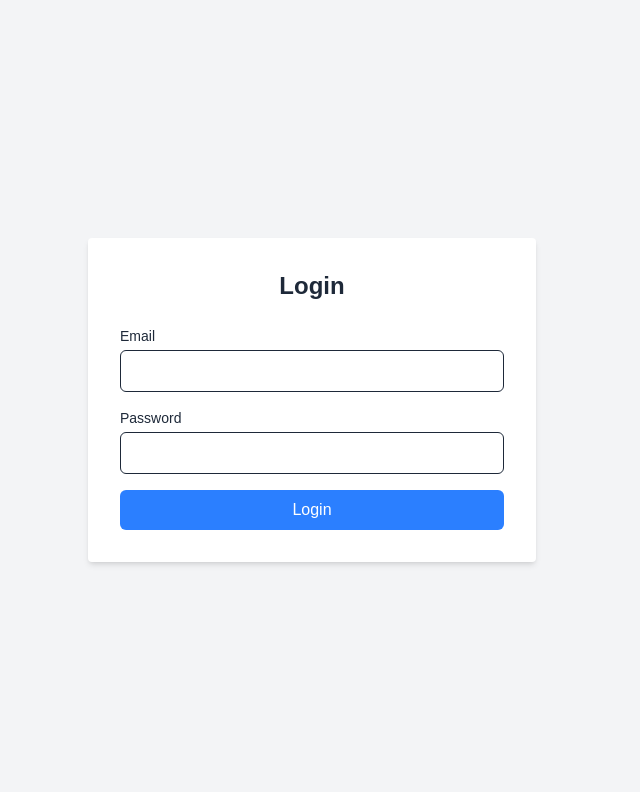
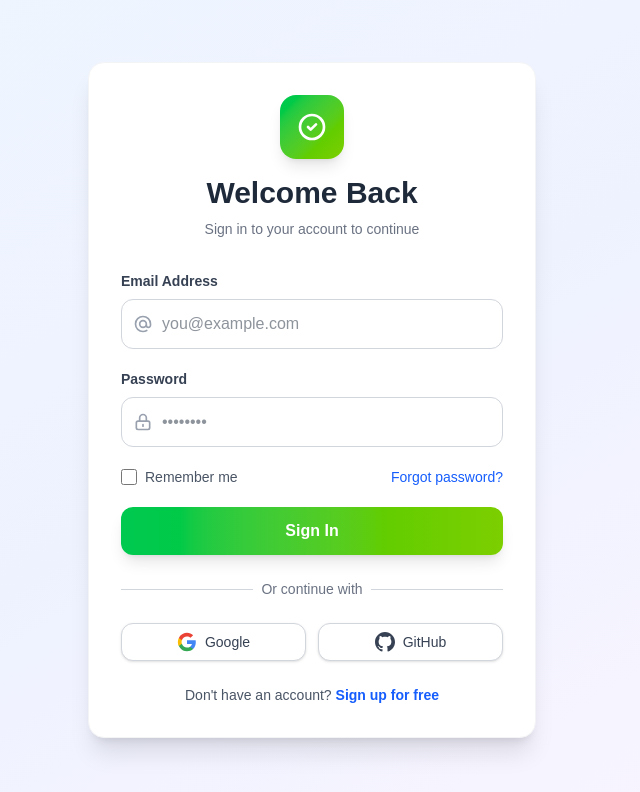
Before and after one commit to M-Ahsan-Iqbal/Task-Management-System, a Next.js app in the folder task-manager-frontend/: page /login in a window 1280 px wide. Shown: the top 792 px of the page, without its empty margins (328-968 px from the left). Built offline with nearby package versions, Linux system fonts and the light colour scheme.

Commit message:
login page changes

```diff
--- a/task-manager-frontend/app/(auth)/login/page.tsx
+++ b/task-manager-frontend/app/(auth)/login/page.tsx
@@ -26,7 +26,9 @@ export default function LoginPage() {
     formData: FormData,
   ): Promise<LoginState> {
     try {
-      const response = await authService.login(formData);
+      const email = formData.get("email") as string;
+      const password = formData.get("password") as string;
+      const response = await authService.login({ email, password });
 
       console.log("login response:", response);
 
@@ -48,47 +50,159 @@ export default function LoginPage() {
   }
 
   return (
-    <div className="min-h-screen flex items-center justify-center bg-gray-100 text-gray-800">
-      <div className="bg-white p-8 rounded shadow-md w-full max-w-md">
-        <h2 className="text-2xl font-bold mb-6 text-center">Login</h2>
+    <div className="min-h-screen flex items-center justify-center bg-gradient-to-br from-blue-50 via-indigo-50 to-purple-50 px-4">
+      <div className="bg-white p-8 rounded-2xl shadow-xl w-full max-w-md border border-gray-100">
+        {/* Header */}
+        <div className="text-center mb-8">
+          <div className="inline-flex items-center justify-center w-16 h-16 bg-gradient-to-br from-green-500 to-lime-500 rounded-2xl mb-4 shadow-lg">
+            <svg className="w-8 h-8 text-white" fill="none" stroke="currentColor" viewBox="0 0 24 24">
+              <path strokeLinecap="round" strokeLinejoin="round" strokeWidth={2} d="M9 12l2 2 4-4m6 2a9 9 0 11-18 0 9 9 0 0118 0z" />
+            </svg>
+          </div>
+          <h2 className="text-3xl font-bold text-gray-800 mb-2">Welcome Back</h2>
+          <p className="text-gray-500 text-sm">Sign in to your account to continue</p>
+        </div>
 
-        <form action={formAction} className="space-y-4">
+        <form action={formAction} className="space-y-5">
+          {/* Error Alert */}
           {state?.error && (
-            <p className="text-red-500 text-sm">{state.error}</p>
+            <div className="bg-red-50 border-l-4 border-red-500 p-4 rounded-lg">
+              <div className="flex items-center">
+                <svg className="w-5 h-5 text-red-500 mr-2" fill="currentColor" viewBox="0 0 20 20">
+                  <path fillRule="evenodd" d="M10 18a8 8 0 100-16 8 8 0 000 16zM8.707 7.293a1 1 0 00-1.414 1.414L8.586 10l-1.293 1.293a1 1 0 101.414 1.414L10 11.414l1.293 1.293a1 1 0 001.414-1.414L11.414 10l1.293-1.293a1 1 0 00-1.414-1.414L10 8.586 8.707 7.293z" clipRule="evenodd" />
+                </svg>
+                <p className="text-red-700 text-sm font-medium">{state.error}</p>
+              </div>
+            </div>
           )}
 
+          {/* Success Alert */}
           {state?.success && (
-            <p className="text-green-500 text-sm">{state.success}</p>
+            <div className="bg-green-50 border-l-4 border-green-500 p-4 rounded-lg">
+              <div className="flex items-center">
+                <svg className="w-5 h-5 text-green-500 mr-2" fill="currentColor" viewBox="0 0 20 20">
+                  <path fillRule="evenodd" d="M10 18a8 8 0 100-16 8 8 0 000 16zm3.707-9.293a1 1 0 00-1.414-1.414L9 10.586 7.707 9.293a1 1 0 00-1.414 1.414l2 2a1 1 0 001.414 0l4-4z" clipRule="evenodd" />
+                </svg>
+                <p className="text-green-700 text-sm font-medium">{state.success}</p>
+              </div>
+            </div>
           )}
 
+          {/* Email Input */}
           <div>
-            <label className="block text-sm font-medium mb-1">Email</label>
+            <label className="block text-sm font-semibold text-gray-700 mb-2">
+              Email Address
+            </label>
+            <div className="relative">
+              <div className="absolute inset-y-0 left-0 pl-3 flex items-center pointer-events-none">
+                <svg className="h-5 w-5 text-gray-400" fill="none" stroke="currentColor" viewBox="0 0 24 24">
+                  <path strokeLinecap="round" strokeLinejoin="round" strokeWidth={2} d="M16 12a4 4 0 10-8 0 4 4 0 008 0zm0 0v1.5a2.5 2.5 0 005 0V12a9 9 0 10-9 9m4.5-1.206a8.959 8.959 0 01-4.5 1.207" />
+                </svg>
+              </div>
               <input
                 name="email"
                 type="email"
                 required
-              className="w-full px-3 py-2 border rounded-md text-gray-800"
+                placeholder="you@example.com"
+                className="w-full pl-10 pr-4 py-3 border border-gray-300 rounded-xl text-gray-800 focus:ring-2 focus:ring-blue-500 focus:border-transparent transition duration-200 outline-none"
               />
             </div>
+          </div>
 
+          {/* Password Input */}
           <div>
-            <label className="block text-sm font-medium mb-1">Password</label>
+            <label className="block text-sm font-semibold text-gray-700 mb-2">
+              Password
+            </label>
+            <div className="relative">
+              <div className="absolute inset-y-0 left-0 pl-3 flex items-center pointer-events-none">
+                <svg className="h-5 w-5 text-gray-400" fill="none" stroke="currentColor" viewBox="0 0 24 24">
+                  <path strokeLinecap="round" strokeLinejoin="round" strokeWidth={2} d="M12 15v2m-6 4h12a2 2 0 002-2v-6a2 2 0 00-2-2H6a2 2 0 00-2 2v6a2 2 0 002 2zm10-10V7a4 4 0 00-8 0v4h8z" />
+                </svg>
+              </div>
               <input
                 name="password"
                 type="password"
                 required
-              className="w-full px-3 py-2 border rounded-md text-gray-800"
+                placeholder="••••••••"
+                className="w-full pl-10 pr-4 py-3 border border-gray-300 rounded-xl text-gray-800 focus:ring-2 focus:ring-blue-500 focus:border-transparent transition duration-200 outline-none"
               />
             </div>
+          </div>
 
+          {/* Remember Me & Forgot Password */}
+          <div className="flex items-center justify-between text-sm">
+            <label className="flex items-center">
+              <input type="checkbox" className="w-4 h-4 text-blue-600 border-gray-300 rounded focus:ring-blue-500" />
+              <span className="ml-2 text-gray-600">Remember me</span>
+            </label>
+            <a href="#" className="text-blue-600 hover:text-blue-700 font-medium">
+              Forgot password?
+            </a>
+          </div>
+
+          {/* Submit Button */}
           <button
             disabled={isPending}
             type="submit"
-            className="w-full bg-blue-500 text-white py-2 px-4 rounded-md hover:bg-blue-600 transition duration-200"
+            className="w-full bg-gradient-to-r from-green-500 to-lime-500 text-white py-3 px-4 rounded-xl font-semibold shadow-lg hover:from-green-600 hover:to-lime-500 focus:outline-none focus:ring-2 focus:ring-green-500 focus:ring-offset-2 transition duration-200 disabled:opacity-50 disabled:cursor-not-allowed transform hover:scale-[1.02] active:scale-[0.98]"
           >
-            {isPending ? "Loading..." : "Login"}
+            {isPending ? (
+              <span className="flex items-center justify-center">
+                <svg className="animate-spin -ml-1 mr-3 h-5 w-5 text-white" fill="none" viewBox="0 0 24 24">
+                  <circle className="opacity-25" cx="12" cy="12" r="10" stroke="currentColor" strokeWidth="4"></circle>
+                  <path className="opacity-75" fill="currentColor" d="M4 12a8 8 0 018-8V0C5.373 0 0 5.373 0 12h4zm2 5.291A7.962 7.962 0 014 12H0c0 3.042 1.135 5.824 3 7.938l3-2.647z"></path>
+                </svg>
+                Signing in...
+              </span>
+            ) : (
+              "Sign In"
+            )}
           </button>
         </form>
+
+        {/* Divider */}
+        <div className="relative my-6">
+          <div className="absolute inset-0 flex items-center">
+            <div className="w-full border-t border-gray-300"></div>
+          </div>
+          <div className="relative flex justify-center text-sm">
+            <span className="px-2 bg-white text-gray-500">Or continue with</span>
+          </div>
+        </div>
+
+        {/* Social Login Buttons */}
+        <div className="grid grid-cols-2 gap-3">
+          <button
+            type="button"
+            className="flex items-center justify-center px-4 py-2 border border-gray-300 rounded-xl shadow-sm text-sm font-medium text-gray-700 bg-white hover:bg-gray-50 transition duration-200"
+          >
+            <svg className="w-5 h-5 mr-2" viewBox="0 0 24 24">
+              <path fill="#4285F4" d="M22.56 12.25c0-.78-.07-1.53-.2-2.25H12v4.26h5.92c-.26 1.37-1.04 2.53-2.21 3.31v2.77h3.57c2.08-1.92 3.28-4.74 3.28-8.09z" />
+              <path fill="#34A853" d="M12 23c2.97 0 5.46-.98 7.28-2.66l-3.57-2.77c-.98.66-2.23 1.06-3.71 1.06-2.86 0-5.29-1.93-6.16-4.53H2.18v2.84C3.99 20.53 7.7 23 12 23z" />
+              <path fill="#FBBC05" d="M5.84 14.09c-.22-.66-.35-1.36-.35-2.09s.13-1.43.35-2.09V7.07H2.18C1.43 8.55 1 10.22 1 12s.43 3.45 1.18 4.93l2.85-2.22.81-.62z" />
+              <path fill="#EA4335" d="M12 5.38c1.62 0 3.06.56 4.21 1.64l3.15-3.15C17.45 2.09 14.97 1 12 1 7.7 1 3.99 3.47 2.18 7.07l3.66 2.84c.87-2.6 3.3-4.53 6.16-4.53z" />
+            </svg>
+            Google
+          </button>
+          <button
+            type="button"
+            className="flex items-center justify-center px-4 py-2 border border-gray-300 rounded-xl shadow-sm text-sm font-medium text-gray-700 bg-white hover:bg-gray-50 transition duration-200"
+          >
+            <svg className="w-5 h-5 mr-2" fill="currentColor" viewBox="0 0 24 24">
+              <path d="M12 0c-6.626 0-12 5.373-12 12 0 5.302 3.438 9.8 8.207 11.387.599.111.793-.261.793-.577v-2.234c-3.338.726-4.033-1.416-4.033-1.416-.546-1.387-1.333-1.756-1.333-1.756-1.089-.745.083-.729.083-.729 1.205.084 1.839 1.237 1.839 1.237 1.07 1.834 2.807 1.304 3.492.997.107-.775.418-1.305.762-1.604-2.665-.305-5.467-1.334-5.467-5.931 0-1.311.469-2.381 1.236-3.221-.124-.303-.535-1.524.117-3.176 0 0 1.008-.322 3.301 1.23.957-.266 1.983-.399 3.003-.404 1.02.005 2.047.138 3.006.404 2.291-1.552 3.297-1.23 3.297-1.23.653 1.653.242 2.874.118 3.176.77.84 1.235 1.911 1.235 3.221 0 4.609-2.807 5.624-5.479 5.921.43.372.823 1.102.823 2.222v3.293c0 .319.192.694.801.576 4.765-1.589 8.199-6.086 8.199-11.386 0-6.627-5.373-12-12-12z" />
+            </svg>
+            GitHub
+          </button>
+        </div>
+
+        {/* Sign Up Link */}
+        <p className="mt-6 text-center text-sm text-gray-600">
+          Don't have an account?{' '}
+          <a href="/register" className="font-semibold text-blue-600 hover:text-blue-700">
+            Sign up for free
+          </a>
+        </p>
       </div>
     </div>
   );
--- a/task-manager-frontend/app/(dashboard)/dashboard/page.tsx
+++ b/task-manager-frontend/app/(dashboard)/dashboard/page.tsx
@@ -86,7 +86,7 @@ export default function Dashboard() {
   return (
     <div className="min-h-screen p-8 bg-gray-50">
       <div className="max-w-6xl mx-auto">
-        <h1 className="text-4xl font-bold mb-8 text-gray-800">Task Dashboard</h1>
+        <h1 className="text-3xl font-bold mb-8 text-gray-800">Task Dashboard</h1>
         {/* create task form */}
         <div className="bg-white p-6 rounded-lg shadow-md mb-8 border-green-700 border">
           <h2 className="text-2xl font-semibold mb-4 text-gray-800">Create New Task</h2>
--- /dev/null
+++ b/task-manager-frontend/app/(dashboard)/profile/page.tsx
@@ -0,0 +1,7 @@
+export default function Profile() {
+    return (
+        <div className="p-8">
+            <h1 className="text-2xl font-bold mb-6 text-gray-800">My Profile</h1>
+        </div>
+    );
+}
--- /dev/null
+++ b/task-manager-frontend/app/(dashboard)/tasks/page.tsx
@@ -0,0 +1,7 @@
+export default function Tasks() {
+    return (
+        <div className="p-8">
+            <h1 className="text-2xl font-bold mb-6 text-gray-800">My Tasks</h1>
+        </div>
+    );
+}
--- a/task-manager-frontend/components/layout/Sidebar.tsx
+++ b/task-manager-frontend/components/layout/Sidebar.tsx
@@ -58,7 +58,7 @@ export default function Sidebar() {
       >
         {/* Logo */}
         <div className="p-4 border-b">
-          <h1 className="text-xl font-bold text-green-600">
+          <h1 className="text-xl font-semibold text-green-600">
             Task Manager
           </h1>
         </div>
```
Also changed, not shown: task-manager-frontend/app/(dashboard)/layout.tsx (renamed from task-manager-frontend/app/(dashboard)/dashboard/layout.tsx). Lines whose indentation alone changed are shown as unchanged.
